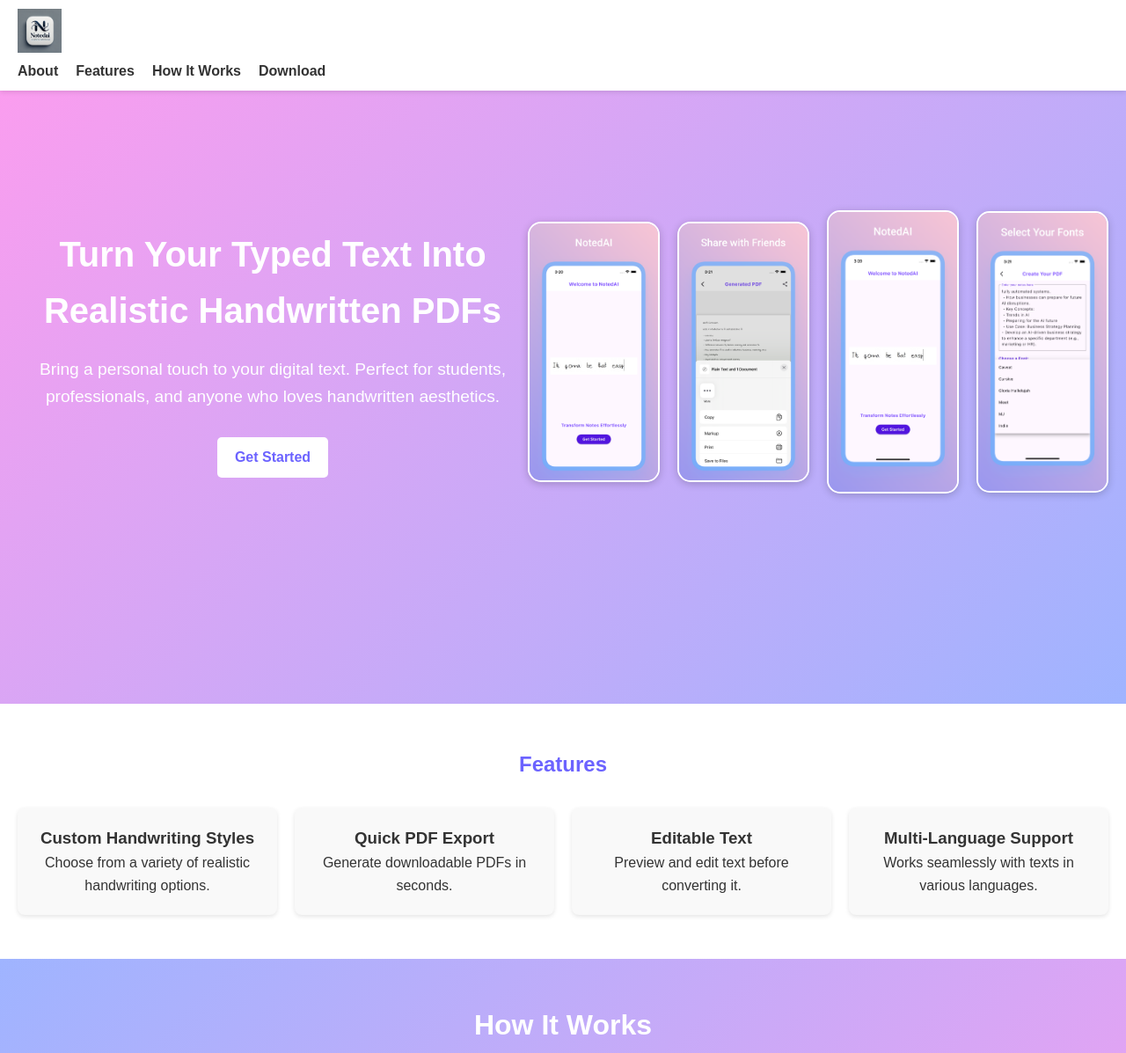
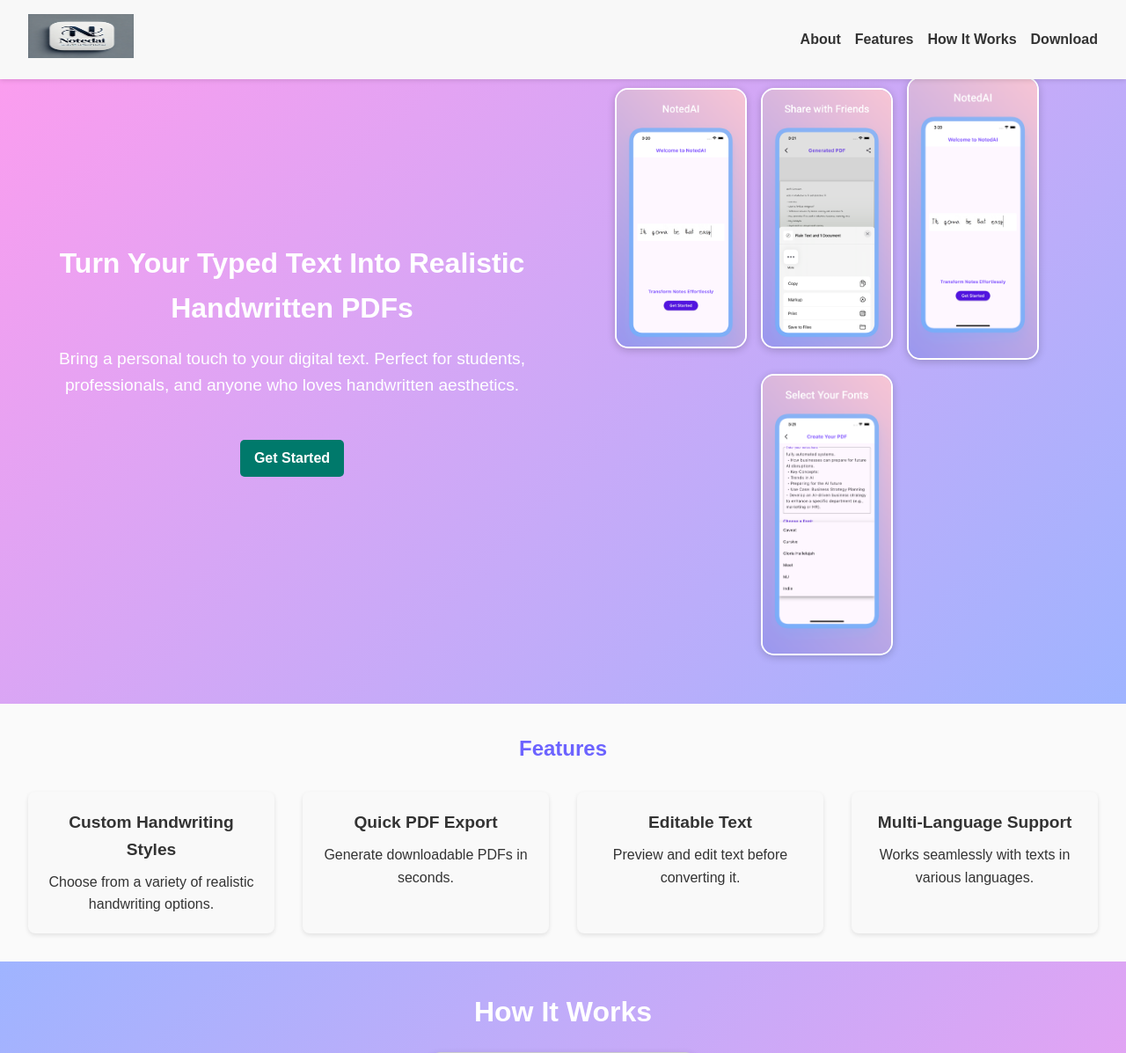
Before and after one commit to Meet2147/notedain, a FastAPI app: page / in a window 1280 px wide. Shown: the top 1197 px of the page at 88% size. Run offline with FastAPI, Linux system fonts and the light colour scheme.

Commit message:
Update index.html

```diff
--- a/app/templates/index.html
+++ b/app/templates/index.html
@@ -6,13 +6,169 @@
     <meta name="description" content="Turn your text into handwritten PDFs with NotedAI. Simple, fast, and realistic.">
     <title>NotedAI - Handwritten PDF Generator</title>
     <link rel="stylesheet" href="/static/styles.css">
+    <style>
+        body {
+            margin: 0;
+            font-family: Arial, sans-serif;
+        }
+        header {
+            background-color: #f8f8f8;
+            padding: 1rem 2rem;
+            display: flex;
+            justify-content: space-between;
+            align-items: center;
+            flex-wrap: wrap;
+        }
+        .logo img {
+            width: 120px;
+        }
+        nav ul {
+            list-style: none;
+            display: flex;
+            padding: 0;
+            margin: 0;
+            gap: 1rem;
+        }
+        nav ul li {
+            margin: 0;
+        }
+        nav ul li a {
+            text-decoration: none;
+            color: #333;
+            font-weight: bold;
+        }
+        .hero {
+            text-align: center;
+            padding: 2rem;
+            background-color: #e0f7fa;
+        }
+        .hero-content h1 {
+            font-size: 2rem;
+            margin: 1rem 0;
+        }
+        .cta-button {
+            display: inline-block;
+            padding: 0.5rem 1rem;
+            margin-top: 1rem;
+            background-color: #00796b;
+            color: #fff;
+            text-decoration: none;
+            border-radius: 5px;
+        }
+        .screenshots {
+            display: flex;
+            flex-wrap: wrap;
+            gap: 1rem;
+            justify-content: center;
+            margin-top: 2rem;
+        }
+        .screenshot {
+            max-width: 200px;
+            width: 100%;
+            border-radius: 8px;
+        }
+        .features {
+            padding: 2rem;
+            background-color: #fafafa;
+            text-align: center;
+        }
+        .features-grid {
+            display: grid;
+            gap: 2rem;
+            grid-template-columns: repeat(auto-fit, minmax(200px, 1fr));
+        }
+        .feature h3 {
+            font-size: 1.2rem;
+            margin-bottom: 0.5rem;
+        }
+        .how-it-works {
+            padding: 2rem;
+            text-align: center;
+        }
+        .mobile-frame {
+            max-width: 300px;
+            margin: 0 auto;
+            border: 2px solid #ccc;
+            border-radius: 10px;
+            overflow: hidden;
+        }
+        video {
+            width: 100%;
+            height: auto;
+        }
+        .download {
+            padding: 2rem;
+            text-align: center;
+            background-color: #f1f8e9;
+        }
+        .download-buttons {
+            display: flex;
+            flex-wrap: wrap;
+            justify-content: center;
+            gap: 1rem;
+            margin-top: 1rem;
+        }
+        .button {
+            display: inline-flex;
+            align-items: center;
+            gap: 0.5rem;
+            text-decoration: none;
+            padding: 0.5rem 1rem;
+            border-radius: 5px;
+            font-weight: bold;
+        }
+        .android {
+            background-color: #4caf50;
+            color: white;
+        }
+        .ios {
+            background-color: #ccc;
+            color: #fff;
+        }
+        .ios.disabled {
+            pointer-events: none;
+            background-color: #ddd;
+        }
+        footer {
+            padding: 1rem;
+            text-align: center;
+            background-color: #333;
+            color: #fff;
+        }
+        footer a {
+            color: #80d8ff;
+            text-decoration: none;
+        }
+
+        /* Responsive Styles */
+        @media (max-width: 768px) {
+            header {
+                flex-direction: column;
+                align-items: flex-start;
+            }
+            nav ul {
+                flex-direction: column;
+                gap: 0.5rem;
+                width: 100%;
+            }
+            .hero-content h1 {
+                font-size: 1.5rem;
+            }
+            .screenshots img {
+                max-width: 150px;
+            }
+            .features-grid {
+                grid-template-columns: 1fr;
+            }
+        }
+    </style>
 </head>
 <body>
     <header>
+        <div class="logo">
+            <img src="/static/logo.png" alt="NotedAI Logo" />
+        </div>
         <nav>
-            <div class="logo">
-                <img src="/static/logo.png" alt="NotedAI Logo" />
-            </div>
             <ul>
                 <li><a href="#about">About</a></li>
                 <li><a href="#features">Features</a></li>
@@ -62,7 +218,6 @@
         <h2>How It Works</h2>
         <div class="mobile-frame">
             <div class="screen">
-                <!-- Replace with your video or GIF -->
                 <video autoplay loop muted playsinline>
                     <source src="/static/demo2.mp4" type="video/mp4">
                     Your browser does not support the video tag.
```
